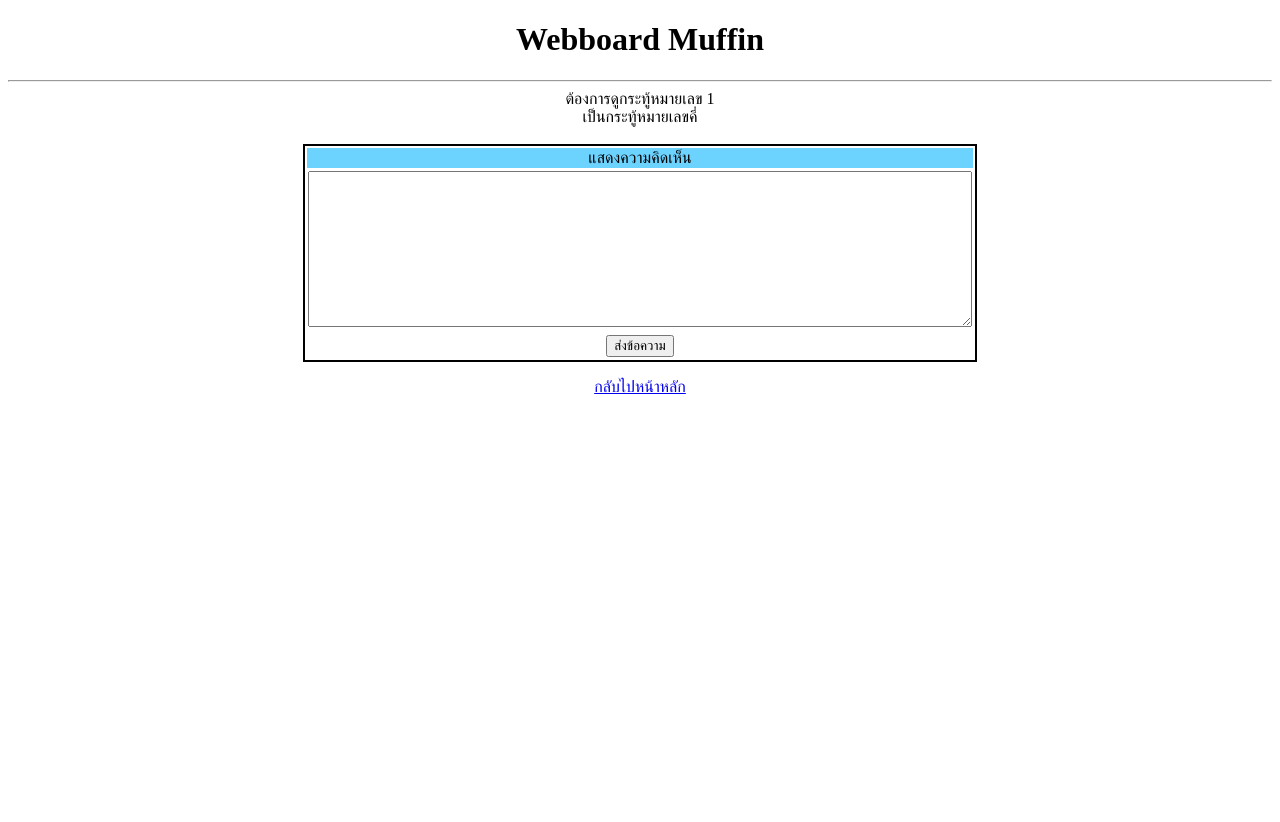
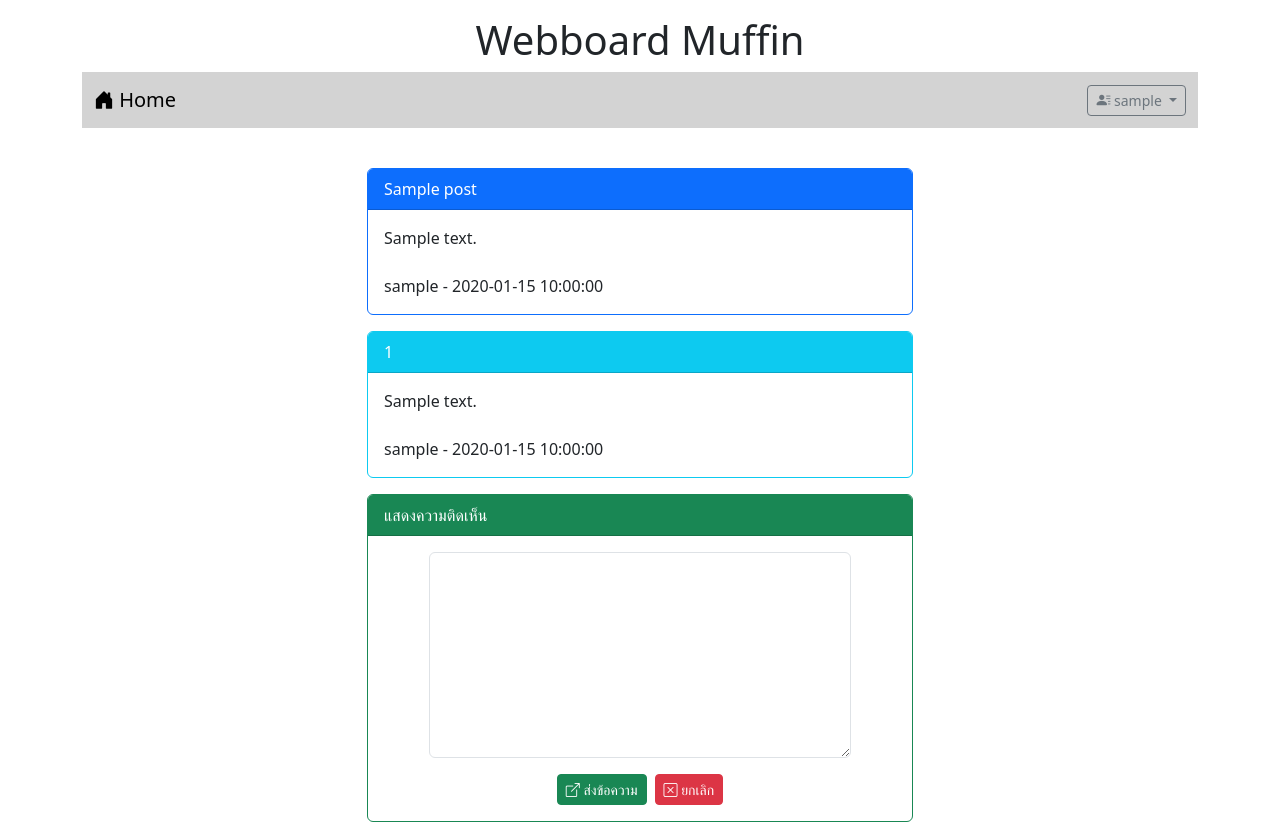
Before and after one commit to muffinyyss/Webboard_Work3, a PHP site: page /post.php?id=1 in a window 1280 px wide. Before the commit the page ends 394 px from the top, so only its background shows below. Run offline with PHP 8.4, Linux system fonts and the light colour scheme; the visitor is signed in with stand-in values (Sample User, id 1); tables that the repository leaves empty hold one stand-in row (values such as "Sample post").

Commit message:
Work10
Work10

```diff
--- a/newpost_save.php
+++ b/newpost_save.php
@@ -13,6 +13,6 @@
              VALUES('$top', '$comm', NOW(), '$cate', '$user')";
     $conn->exec($sql1);
     $conn = null;
-    header("location:register.php");
+    header("location:index.php");
     die();
 ?>
--- a/post.php
+++ b/post.php
@@ -1,46 +1,93 @@
+<?php
+    session_start();
+?>
 <!DOCTYPE html>
 <html lang="en">
 <head>
     <meta charset="UTF-8">
     <meta name="viewport" content="width=device-width, initial-scale=1.0">
+    <link href="https://cdn.jsdelivr.net/npm/bootstrap@5.3.3/dist/css/bootstrap.min.css" rel="stylesheet" integrity="sha384-QWTKZyjpPEjISv5WaRU9OFeRpok6YctnYmDr5pNlyT2bRjXh0JMhjY6hW+ALEwIH" crossorigin="anonymous">
+    <script src="https://cdn.jsdelivr.net/npm/bootstrap@5.3.3/dist/js/bootstrap.bundle.min.js" integrity="sha384-YvpcrYf0tY3lHB60NNkmXc5s9fDVZLESaAA55NDzOxhy9GkcIdslK1eN7N6jIeHz" crossorigin="anonymous"></script>
+    <link rel="stylesheet" href="https://cdn.jsdelivr.net/npm/bootstrap-icons@1.11.3/font/bootstrap-icons.min.css">
+
     <title>Post</title>
 </head>
 <body align = "center">
-    <h1 style="text-align: center;">Webboard Muffin</h1>
-    <hr>
+    <div class="container-lg">
+        <h1 style="text-align: center;" class="mt-3">Webboard Muffin</h1>
+        <?php include "nav.php"?>
+        <div class="row mt-4">
+            <div class="col-lg-3 col-md-2 col-sm-1"></div>
+            <div class="col-lg-6 col-md-8 col-sm-10">
 
-    <form>
-    <div>
-    ต้องการดูกระทู้หมายเลข <?php echo $_GET['id'];
 
-    $i = $_GET['id'];
-    if(($i % 2) == 0){
-        echo "<br>เป็นกระทู้หมายเลขคู่";
-    }
-    else{
-        echo "<br>เป็นกระทู้หมายเลขคี่";
-    }
-    ?>
+
+            <?php
+                $conn = new PDO("mysql:host=localhost;dbname=webboard;charset=utf8", "root", "");
+                $sql = "select post.title, post.content, post.post_date, user.login from post
+                        inner join user on (post.user_id = user.id) where post.id=$_GET[id]";
+                $result = $conn->query($sql);
+
+                while($row = $result->fetch()){
+                    echo "<div class= 'card border-primary mt-3'>";
+                    echo "<div class= 'card-header bg-primary text-white'>$row[0]</div>";
+                    echo "<div class= 'card-body'>$row[1] <br><br> $row[3] - $row[2]</div>";
+                    echo "</div>";
+                }
+
+                $conn = new PDO("mysql:host=localhost;dbname=webboard;charset=utf8", "root", "");
+                $sql = "select comment.content, comment.post_date, user.login from comment
+                        inner join user on (comment.user_id = user.id)
+                        where comment.post_id=$_GET[id]";
+                $result = $conn->query($sql);
+
+                $i = 1;
+                while($row = $result->fetch()){
+                    echo "<div class= 'card border-info mt-3'>";
+                    echo "<div class= 'card-header bg-info text-white'> $i</div>";
+                    echo "<div class= 'card-body'>$row[0] <br><br> $row[2] - $row[1]</div>";
+                    echo "</div>";
+                    $i += 1;
+                }
+                $conn = null;
+            ?>
+
+
+                <?php if(isset($_SESSION['id'])){ ?>
+
+                <div class="card border-success mt-3">
+                <div class="card-header bg-success text-white">
+                    แสดงความติดเห็น
+                </div>
+
+                <div class="card-body">
+                    <form action="post_save.php" method="post">
+                        <input type="hidden" name="post_id"
+                        value="<?= $_GET['id'];?>">
+                        <div class="row mb-3 justify-content-center">
+                            <div class="col-lg-10">
+                                <textarea name="comment" rows="8" class="form-control" required></textarea>
+                            </div>
+                        </div>
+                        <div class="row">
+                            <div class="col-lg-12 d-flex justify-content-center">
+                                <button type="submit" class="btn btn-success btn-sm text-white">
+                                    <i class="bi bi-box-arrow-up-right"></i> ส่งข้อความ
+                                </button>
+
+                                <button type="reset" class="btn btn-danger btn-sm ms-2">
+                                    <i class="bi bi-x-square"></i> ยกเลิก
+                                </button>
+                            </div>
+                        </div>
+                    </form>
+                </div>
+                </div>
+                <?php }?>
+            </div>
+            <div class="col-lg-3 col-md-2 col-sm-1"></div>
+        </div>
+
     </div>
-    <br>
-    <div style="text-align: center;">
-    <table style="border: 2px solid black; width: 40%;" align="center">
-        <tr>
-            <td colspan="2" style="background-color: #6cd2fe;">แสดงความคิดเห็น</td>
-        </tr>
-        <tr>
-            <td>
-                <textarea name="cm" cols="80" rows="10"> </textarea>
-            </td>
-        </tr>
-
-        <tr>
-            <td colspan="2" align="center">
-                <input type="submit" value="ส่งข้อความ">
-            </td>
-        </tr>
-    </table>
-    </form>
-        <p style="text-align: center;"><a href="index.php">กลับไปหน้าหลัก</a></p>
 </body>
 </html>
```
Also changed, not shown: post_save.php (added, +12 -0 lines), test.html (added, +13 -0 lines).
